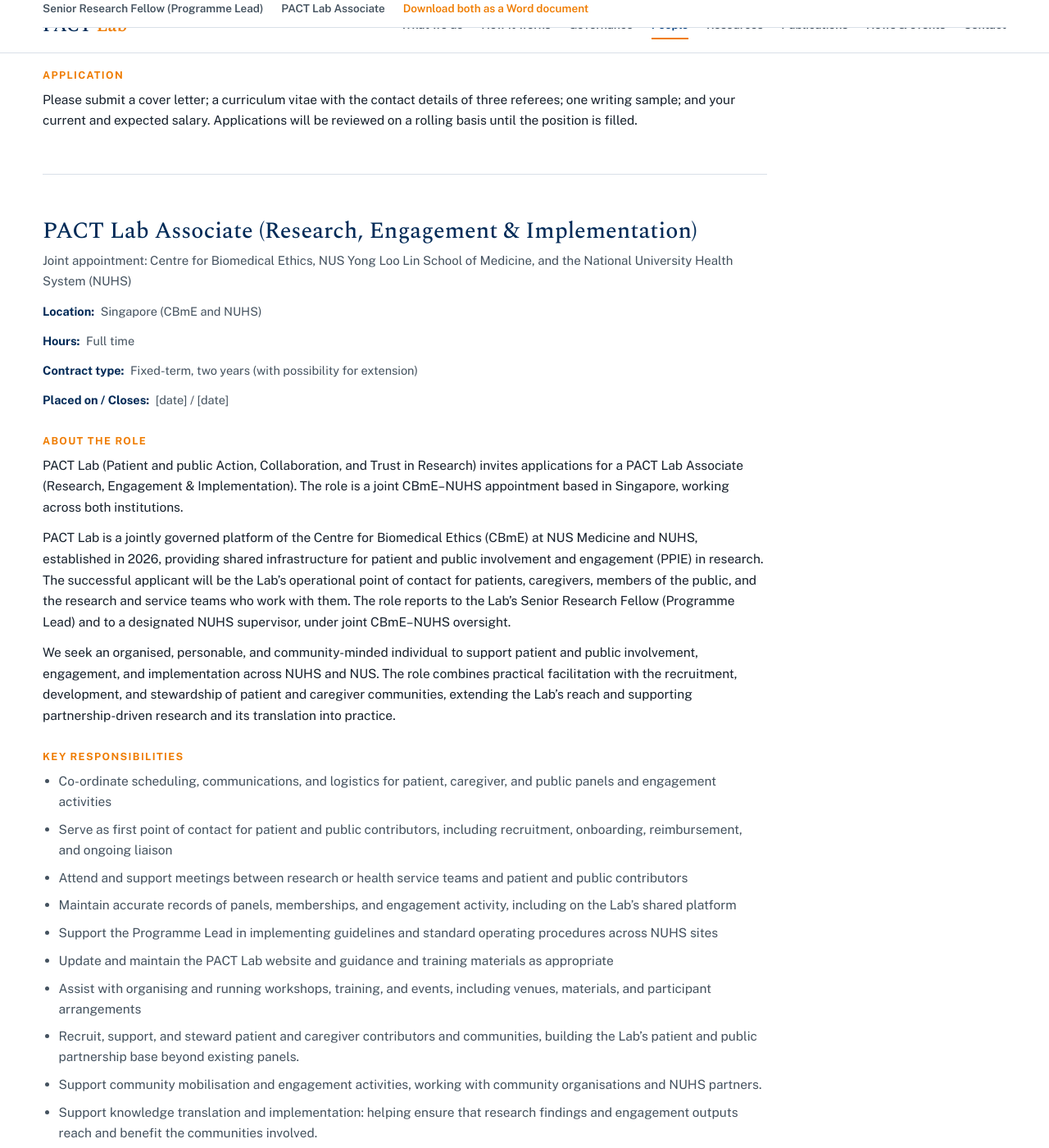
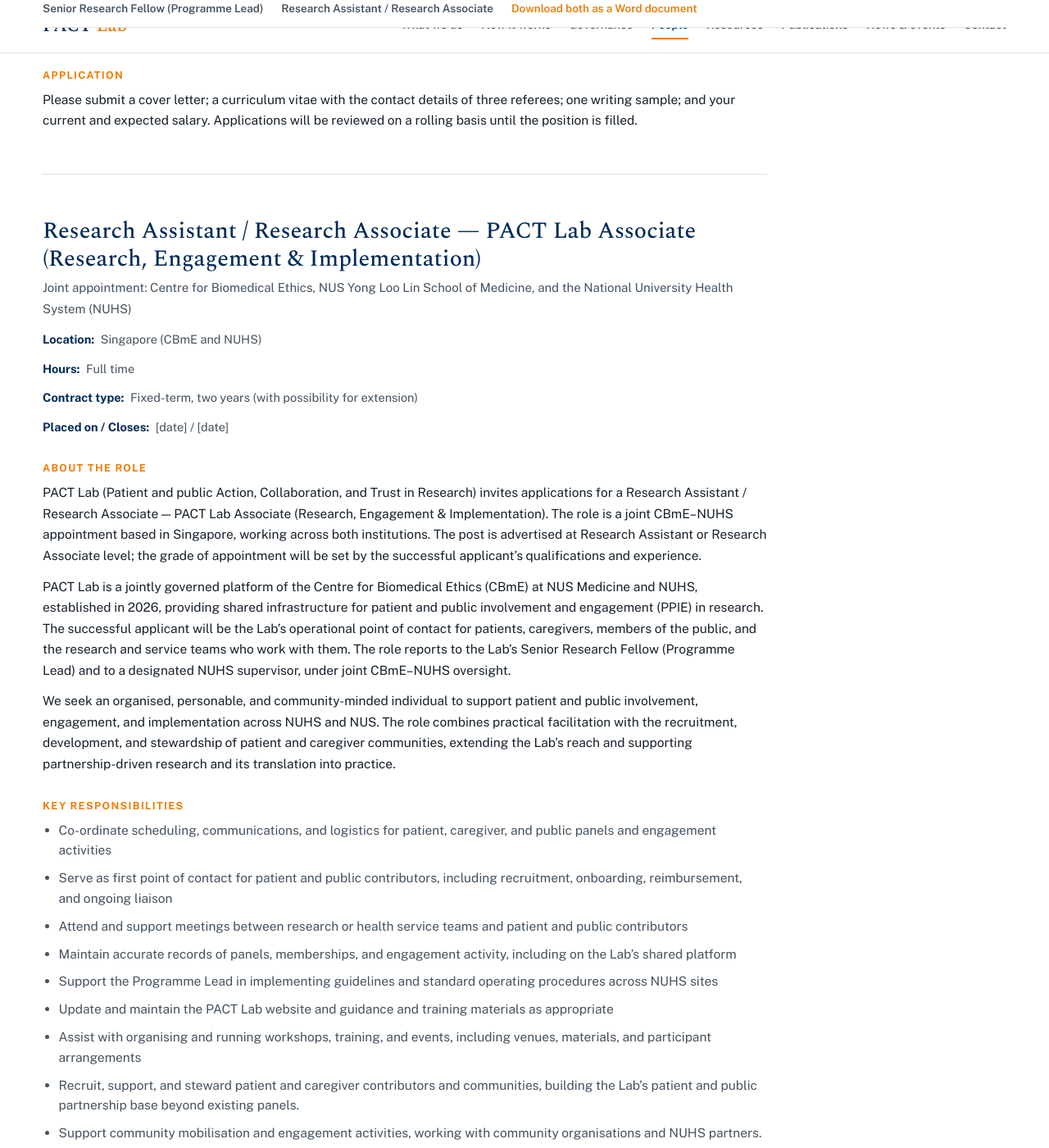
Before and after one commit to earp-lab/pact-lab, a Jekyll site: the page built from hiring.html, in a window 1280 px wide and 1400 px high, scrolled down 2208 px. Shown: the whole window at 82% size. Built offline with Jekyll 4.4.1, drawn with Linux system fonts in a browser that asks for light colours; some of the changed text lies outside the part shown.

Commit message:
Add files via upload

```diff
--- a/_data/people.yml
+++ b/_data/people.yml
@@ -94,7 +94,7 @@
       role: "Programme Lead — In Recruitment"
       affiliation: "Joint CBmE–NUHS appointment"
       blurb: "Leads the Lab's programme of work: mapping PPIE activity across NUS and NUHS, developing guidelines and training, and delivering patient and public consultation for research teams."
-    - name: "Research Associate"
+    - name: "Research Assistant / Associate"
       initials: "RA"
       tba: true
       role: "PACT Lab Associate — In Recruitment"
--- a/hiring.html
+++ b/hiring.html
@@ -12,7 +12,7 @@
   <div class="wrap">
     <nav class="jumpnav" aria-label="Posts on this page">
       <a href="#srf">Senior Research Fellow (Programme Lead)</a>
-      <a href="#associate">PACT Lab Associate</a>
+      <a href="#associate">Research Assistant / Research Associate</a>
       <a href="{{ '/assets/docs/pact-lab-job-advertisements.docx' | relative_url }}">Download both as a Word document</a>
     </nav>
 
@@ -61,14 +61,14 @@
     </div>
 
     <div class="jobad" id="associate">
-<h2>PACT Lab Associate (Research, Engagement &amp; Implementation)</h2>
+<h2>Research Assistant / Research Associate — PACT Lab Associate (Research, Engagement &amp; Implementation)</h2>
 <p class="jobwhere"><em>Joint appointment: Centre for Biomedical Ethics, NUS Yong Loo Lin School of Medicine, and the National University Health System (NUHS)</em></p>
 <p class="jobmeta"><span>Location:</span> Singapore (CBmE and NUHS)</p>
 <p class="jobmeta"><span>Hours:</span> Full time</p>
 <p class="jobmeta"><span>Contract type:</span> Fixed-term, two years (with possibility for extension)</p>
 <p class="jobmeta"><span>Placed on / Closes:</span> [date] / [date]</p>
 <h3>About the role</h3>
-<p>PACT Lab (Patient and public Action, Collaboration, and Trust in Research) invites applications for a PACT Lab Associate (Research, Engagement &amp; Implementation). The role is a joint CBmE–NUHS appointment based in Singapore, working across both institutions.</p>
+<p>PACT Lab (Patient and public Action, Collaboration, and Trust in Research) invites applications for a Research Assistant / Research Associate — PACT Lab Associate (Research, Engagement &amp; Implementation). The role is a joint CBmE–NUHS appointment based in Singapore, working across both institutions. The post is advertised at Research Assistant or Research Associate level; the grade of appointment will be set by the successful applicant’s qualifications and experience.</p>
 <p>PACT Lab is a jointly governed platform of the Centre for Biomedical Ethics (CBmE) at NUS Medicine and NUHS, established in 2026, providing shared infrastructure for patient and public involvement and engagement (PPIE) in research. The successful applicant will be the Lab’s operational point of contact for patients, caregivers, members of the public, and the research and service teams who work with them. The role reports to the Lab’s Senior Research Fellow (Programme Lead) and to a designated NUHS supervisor, under joint CBmE–NUHS oversight.</p>
 <p>We seek an organised, personable, and community-minded individual to support patient and public involvement, engagement, and implementation across NUHS and NUS. The role combines practical facilitation with the recruitment, development, and stewardship of patient and caregiver communities, extending the Lab’s reach and supporting partnership-driven research and its translation into practice.</p>
 <h3>Key responsibilities</h3>
@@ -86,7 +86,7 @@
 </ul>
 <h3>Qualifications and experience</h3>
 <ul>
-<li>Bachelor’s degree in a relevant field</li>
+<li>A bachelor’s degree in a relevant field for appointment at Research Assistant level, or a postgraduate degree for appointment at Research Associate level</li>
 <li>Experience working directly with patients, caregivers, and/or community groups, ideally in a healthcare or research setting</li>
 <li>Excellent interpersonal and communication skills in English; proficiency in Mandarin is an advantage</li>
 <li>Strong organisational skills and attention to detail</li>
```
Also changed, not shown: 1 other file.
